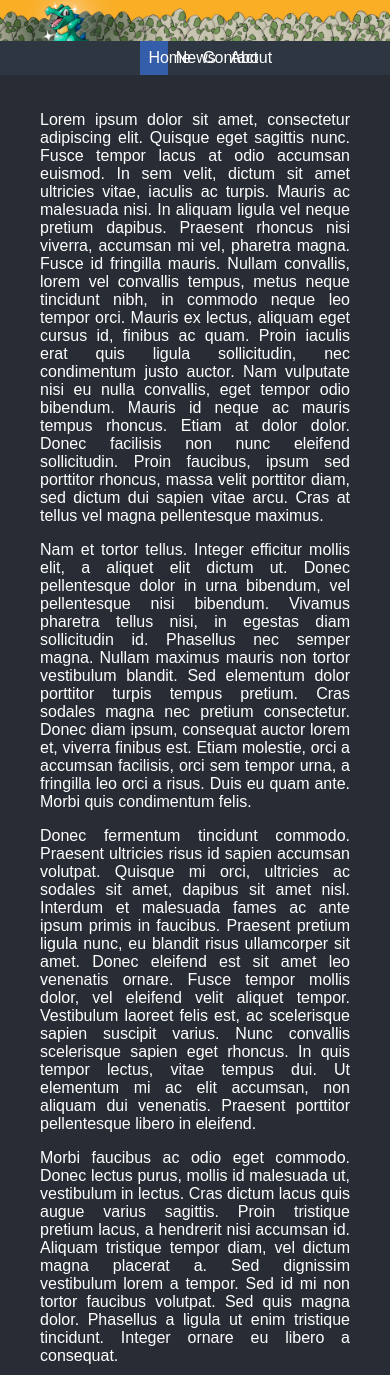
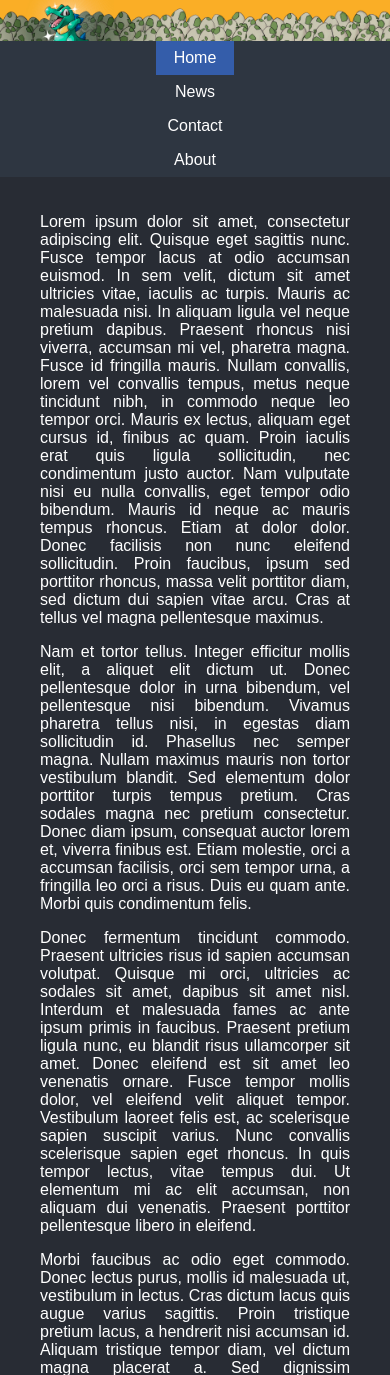
Before and after one commit to Jony635/ReactTest, a PHP site: page / in a window 390 px wide. Shown: the top 1375 px of the page. Run offline with PHP 8.4, Linux system fonts and the light colour scheme.

Commit message:
styling web pages

```diff
--- a/stylesheets/app.css
+++ b/stylesheets/app.css
@@ -61,6 +61,51 @@ img
     width: 7%;
 }
 
+@media only screen and (max-width: 1000px)
+{
+    .NavBar > ul
+    {
+        list-style-type: none;
+        margin: 0;
+        padding: 0;
+        background-color: rgb(46, 54, 65);
+        width: 100%;
+        height: auto;
+        overflow: auto;
+    }
+
+    .NavBar > ul > li
+    {
+        margin: 0 auto;
+        display: inline-block;
+        width: 7%;
+    }
+
+    .NavBar > ul > li
+    {
+        display: block;
+        width: 20%;
+    }
+
+    .NavBar > ul > li > a
+    {
+        display: inline-block;
+        padding: 8px;
+        color: white;
+        text-decoration: none;
+    }
+
+    .NavBar>ul>li:hover
+    {
+        background-color: #111;
+    }
+
+    .active
+    {
+        background-color: rgb(52, 93, 170);
+    }
+}
+
 .NavBar > ul > li > a
 {
     display: block;
```
